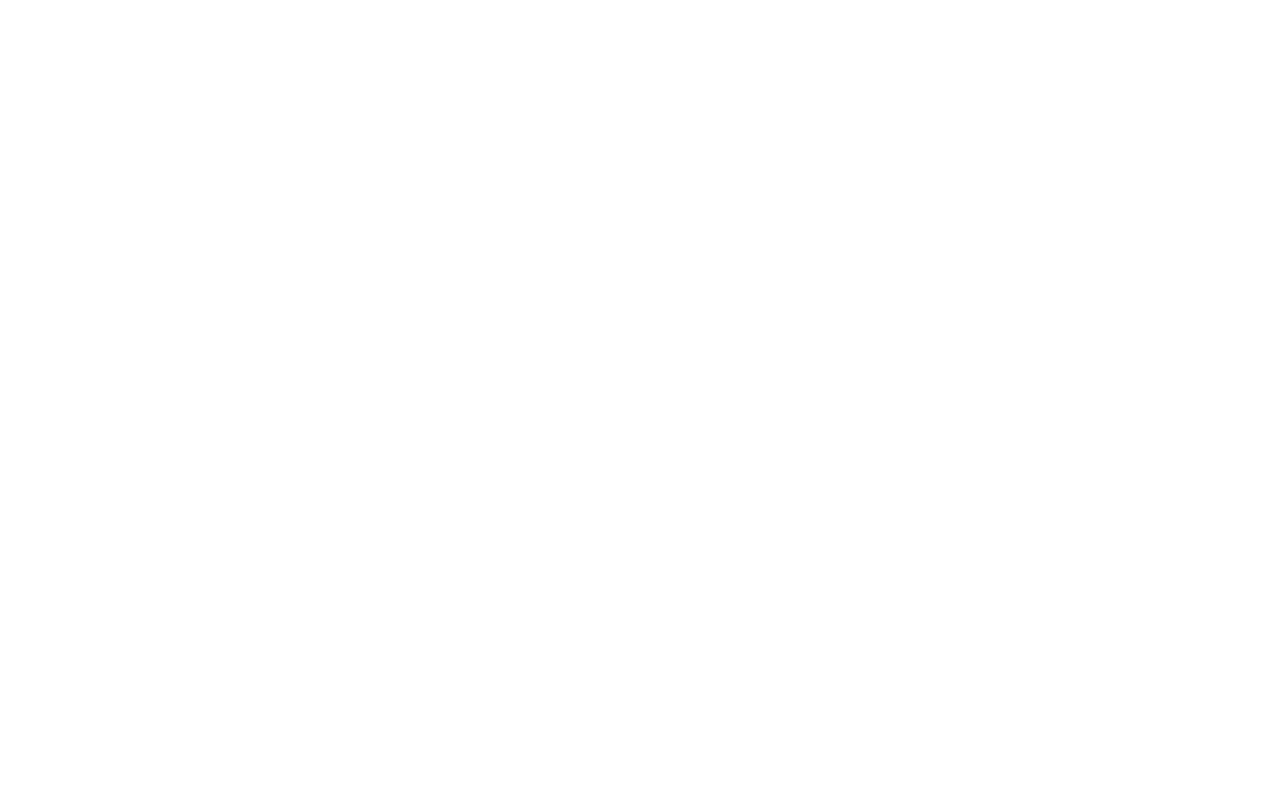
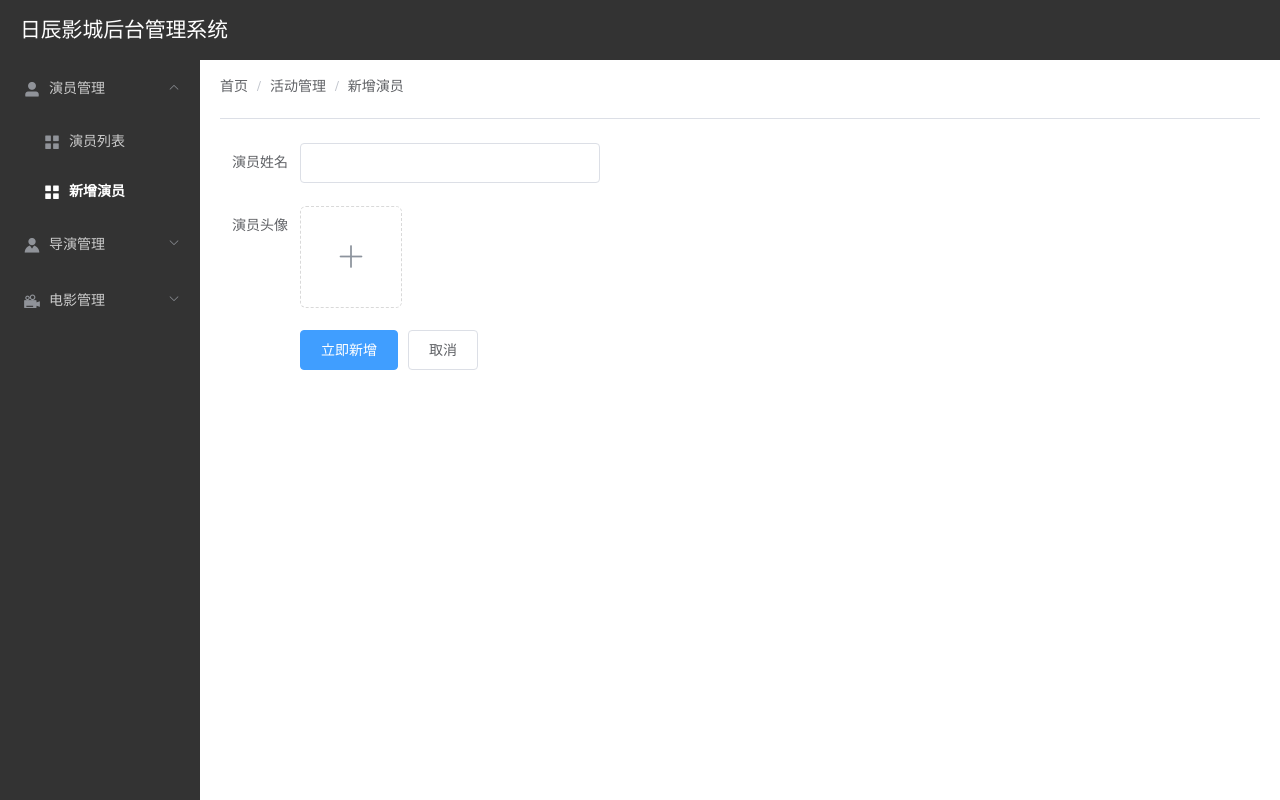
Before and after one commit to hhc200106/rcmovie, a Vue app: page /home/actor-add in a window 1280 px wide. Built offline with nearby package versions, Linux system fonts and the light colour scheme.

Commit message:
演员列表删除 模糊查询完成

```diff
--- a/package.json
+++ b/package.json
@@ -7,6 +7,7 @@
     "build": "vue-cli-service build"
   },
   "dependencies": {
+    "axios": "^1.1.3",
     "core-js": "^3.8.3",
     "element-ui": "^2.15.10",
     "vue": "^2.6.14",
--- /dev/null
+++ b/src/components/PersonItem.vue
@@ -0,0 +1,57 @@
+<template>
+  <div class="actor-item">
+    <el-avatar :size="70" :src="avatar" fit="cover" shape="square"></el-avatar>
+    <div>{{ name }}</div>
+    <i class="el-icon-error" @click="deleteActor()"></i>
+  </div>
+</template>
+
+<script>
+export default {
+  props: ['id', 'name', 'avatar'],
+  methods: {
+    deleteActor() {
+      this.axios.post('/movie-actor/del', `id=${this.id}`).then(res => {
+        console.log(res)
+        if (res.data.code == 200) {
+          this.$message.success('删除成功')
+          this.$emit('deleteSuccess')
+        }
+      })
+    }
+  },
+}
+</script>
+
+<style lang="scss" scoped>
+.actor-item {
+  display: inline-block;
+  margin: 20px 20px 0 0;
+  text-align: center;
+  position: relative;
+
+  i {
+    position: absolute;
+    font-size: 1.2em;
+    top: 0px;
+    right: 0px;
+    display: none;
+  }
+
+  &:hover {
+    i {
+      display: block;
+    }
+  }
+
+  .el-avatar {
+    ::v-deep img {
+      width: 100%;
+    }
+  }
+
+  div {
+    font-size: 0.9em;
+  }
+}
+</style>
--- a/src/main.js
+++ b/src/main.js
@@ -5,8 +5,13 @@ import store from './store'
 
 import Element from 'element-ui'
 import 'element-ui/lib/theme-chalk/index.css'
+import axios from "axios";
+
 Vue.use(Element)
 Vue.config.productionTip = false
+
+Vue.prototype.axios = axios
+axios.defaults.baseURL = "http://localhost:3000"
 
 new Vue({
     router,
--- a/src/router/index.js
+++ b/src/router/index.js
@@ -16,6 +16,10 @@ const routes = [
             path: 'actor-list',
             name: 'actor-list',
             component: () => import('../views/actor/ActorList.vue')
+        }, {
+            path: 'actor-add',
+            name: 'actor-add',
+            component: () => import('../views/actor/ActorAdd.vue')
         }, {
             path: 'director-list',
             name: 'director-list',
--- a/src/views/HomeView.vue
+++ b/src/views/HomeView.vue
@@ -15,6 +15,10 @@
               <el-menu-item index="/home/actor-list">
                 <i class="el-icon-menu"></i>
                 <span>演员列表</span>
+              </el-menu-item>
+              <el-menu-item index="/home/actor-add">
+                <i class="el-icon-menu"></i>
+                <span>新增演员</span>
               </el-menu-item>
             </el-submenu>
             <el-submenu index="/director">
--- /dev/null
+++ b/src/views/actor/ActorAdd.vue
@@ -0,0 +1,106 @@
+<template>
+  <div>
+    <!--面包屑导航-->
+    <el-breadcrumb separator="/">
+      <el-breadcrumb-item>首页</el-breadcrumb-item>
+      <el-breadcrumb-item>活动管理</el-breadcrumb-item>
+      <el-breadcrumb-item>新增演员</el-breadcrumb-item>
+    </el-breadcrumb>
+    <el-divider></el-divider>
+    <el-form ref="form" :model="form" label-width="80px">
+      <el-form-item label="演员姓名">
+        <el-input v-model="form.actorName"></el-input>
+      </el-form-item>
+      <el-form-item label="演员头像">
+        <el-upload
+            :before-upload="beforeAvatarUpload"
+            :on-success="handleAvatarSuccess"
+            :show-file-list="false"
+            action="http://localhost:9000/upload"
+            class="avatar-uploader">
+          <img v-if="form.actorAvatar" :src="form.actorAvatar" class="avatar">
+          <i v-else class="el-icon-plus avatar-uploader-icon"></i>
+        </el-upload>
+      </el-form-item>
+      <el-form-item>
+        <el-button type="primary" @click="onSubmit">立即新增</el-button>
+        <el-button>取消</el-button>
+      </el-form-item>
+    </el-form>
+  </div>
+</template>
+
+<script>
+export default {
+  data() {
+    return {
+      form: {  //绑定表单数据
+        actorName: '',
+        actorAvatar: ''
+      }
+    }
+  },
+  methods: {
+    onSubmit() {
+      this.axios.post('/movie-actor/add', `actorName=${this.form.actorName}&actorAvatar=${this.form.actorAvatar}`).then(res => {
+        if (res.data.code === 200) {
+          this.$message.success('添加成功')
+          this.$router.push('/home/actor-list')
+        }
+      })
+    },
+    handleAvatarSuccess(res, file) {
+      console.log(res)
+      if (res.code === 200) {
+        this.form.actorAvatar = res.data
+      }
+    },
+    beforeAvatarUpload(file) {
+      const isJPG = file.type === 'image/jpeg';
+      const isLt2M = file.size / 1024 / 1024 < 2
+      if (!isJPG) {
+        this.$message.error("上传头像只能是 JPG 格式")
+      }
+      if (!isLt2M) {
+        this.$message.error("上传头像图片不能超过2MB")
+      }
+      return isJPG && isLt2M
+    }
+  }
+}
+</script>
+
+<style lang="scss" scoped>
+.el-input {
+  width: 300px;
+}
+
+.avatar-uploader .el-upload {
+  border: 1px dashed #d9d9d9;
+  border-radius: 6px;
+  cursor: pointer;
+  position: relative;
+  overflow: hidden;
+}
+
+.avatar-uploader .avatar-uploader-icon:hover {
+  border-color: #409EFF;
+}
+
+.avatar-uploader-icon {
+  border: 1px dashed #d9d9d9;
+  border-radius: 6px;
+  font-size: 28px;
+  color: #8c939d;
+  width: 100px;
+  height: 100px;
+  line-height: 100px;
+  text-align: center;
+}
+
+.avatar {
+  width: 100px;
+  height: 100px;
+  display: block;
+}
+</style>
--- a/src/views/actor/ActorList.vue
+++ b/src/views/actor/ActorList.vue
@@ -17,23 +17,23 @@
       </el-form-item>
     </el-form>
     <el-divider content-position="left">演员列表</el-divider>
-    <div class="actor-item">
-      <el-avatar :size="70" fit="cover" shape="square" src="/xxx"></el-avatar>
-      <div>姓名</div>
-    </div>
-    <div v-for=" i in 100" :key="i" class="actor-item">
-      <el-avatar :size="70" fit="cover" shape="square" src="/xxx"></el-avatar>
-      <div>姓名</div>
-    </div>
+
+    <person-item v-for="item in actorList" :id="item.id" :key="item.id" :avatar="item.actor_avatar"
+                 :name="item.actor_name" @deleteSuccess="onDeleteSuccess"></person-item>
+
   </div>
 </template>
 
 <script>
+import PersonItem from "@/components/PersonItem";
+
 export default {
+  components: {PersonItem},
   data() {
     return {
+      actorList: null,
       searchForm: {
-        actorName: '',
+        actorName: ''
       }
     }
   },
@@ -42,20 +42,37 @@ export default {
      * 点击所有按钮时执行
      * */
     onSearch() {
-
+      // 发送请求
+      if (!this.searchForm.actorName.trim()) {
+        //  填写的是空字符串
+        this.loadActorList() // 加载演员列表
+      }
+      let name = this.searchForm.actorName
+      this.axios.post('/movie-actors/name', `name=${name}`).then(res => {
+        console.log('模糊查询结果', res)
+        if (res.data.code === 200) {
+          this.actorList = res.data.data
+        }
+      })
+    },
+    loadActorList() {
+      this.axios.get('/movie-actors?page=1&pagesize=100').then(res => {
+        console.log('加载演员列表', res)
+        if (res.data.code === 200) {
+          this.actorList = res.data.data
+        }
+      })
+    },
+    onDeleteSuccess() {
+      this.loadActorList()
     }
   },
+  mounted() {
+    // 加载演员列表
+    this.loadActorList()
+  }
 }
 </script>
 
 <style lang="scss" scoped>
-.actor-item {
-  display: inline-block;
-  margin: 20px 20px 0 0;
-  text-align: center;
-
-  div {
-    font-size: 0.9em;
-  }
-}
 </style>
```
Also changed, not shown: 1 other file (tests, documents, lock files or other folders). Lines whose indentation alone changed are shown as unchanged.
